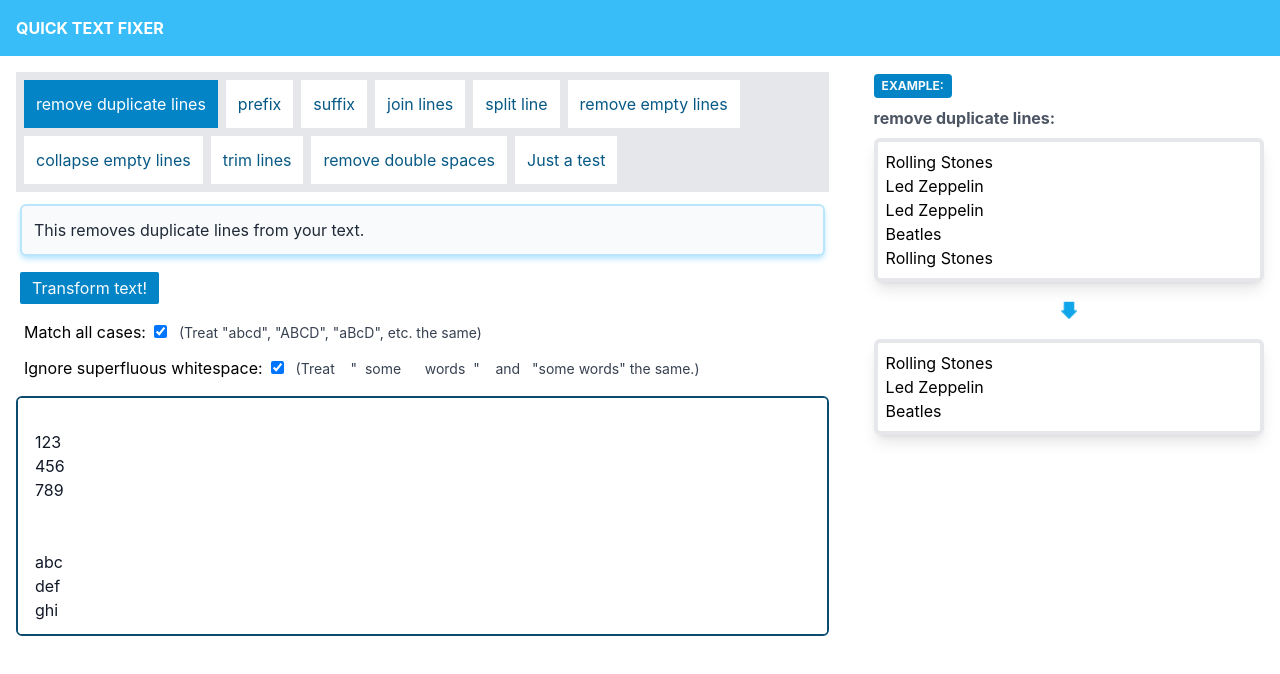
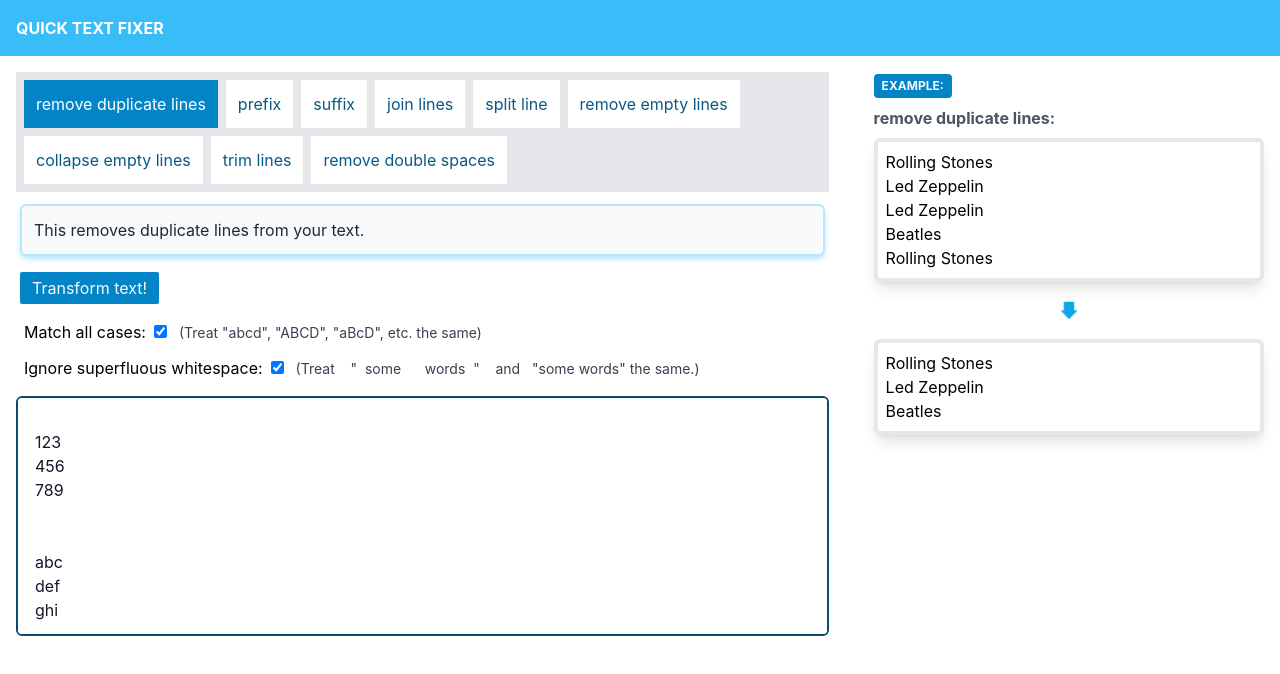
Before and after one commit to Daniel-Wittgenstein/qtf, a React (Create React App) app: page / in a window 1280 px wide. Shown: the top 674 px of the page. Built offline with nearby package versions, Linux system fonts and the light colour scheme.

Commit message:
removed example text effect

```diff
--- a/src/Transformers.js
+++ b/src/Transformers.js
@@ -276,36 +276,6 @@ Return to Oz`,
 
 
 
- // collapseDuplicateWhiteSpaceIntoOneSingleSpace
-
-
-  {
-    key: "test",
-    text: `Just a test`,
-    descr: `Some description ....`,
-    example: ``,
-    slots: [
-      {
-        text: "Match all cases",
-        type: "checkbox",
-        descr: `Check this if you want to not only match "abcd", but also "ABCD", "aBcD", etc.`,
-        key: "caseSensitive",
-        checked: true,
-      },
-      {
-        text: "some text",
-        type: "input",
-        descr: `Describe this input field`,
-        key: "someIdKey",
-        checked: false,
-      },
-    ],
-    do: (str, data) => {
-      return {
-        result: str.toUpperCase()
-      }
-    },
-  },
 
 
 
```
